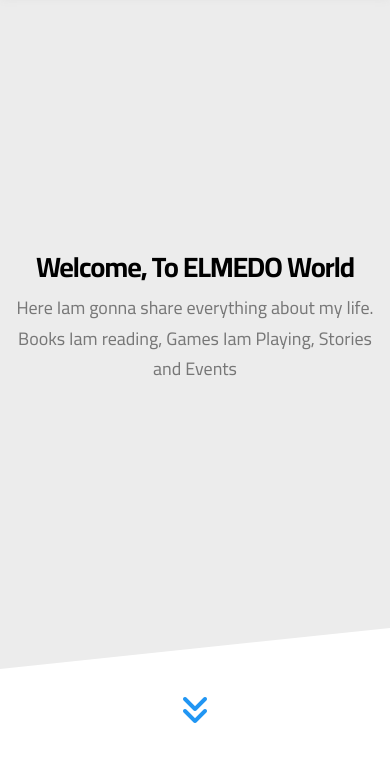
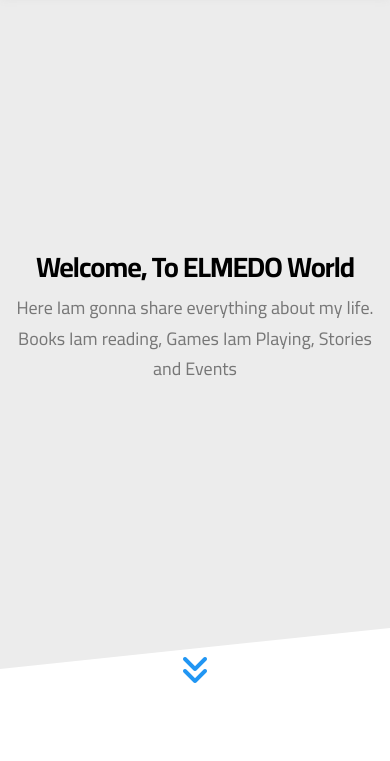
Before and after one commit to Mohamad-ALaseel/templet_3_html_css, a plain HTML site: page index.html in a window 390 px wide. Shown: the part 93-854 px from the top of the page. Drawn offline with Linux system fonts and the light colour scheme.

Commit message:
Update elzero.css editt22

```diff
--- a/css/elzero.css
+++ b/css/elzero.css
@@ -202,7 +202,12 @@ header .main-nav > li > a:hover::before {
   left: 50%;
   transform: translateX(-50%);
   transition: var(--main-transition);
-  animation: arwo 2s linear in;
+
+}
+@media (max-width: 767px) {
+  .landing .go-down{
+  bottom:70px;
+  }
 }
 .landing .go-down:hover {
   color: var(--main-color-alt);
```
